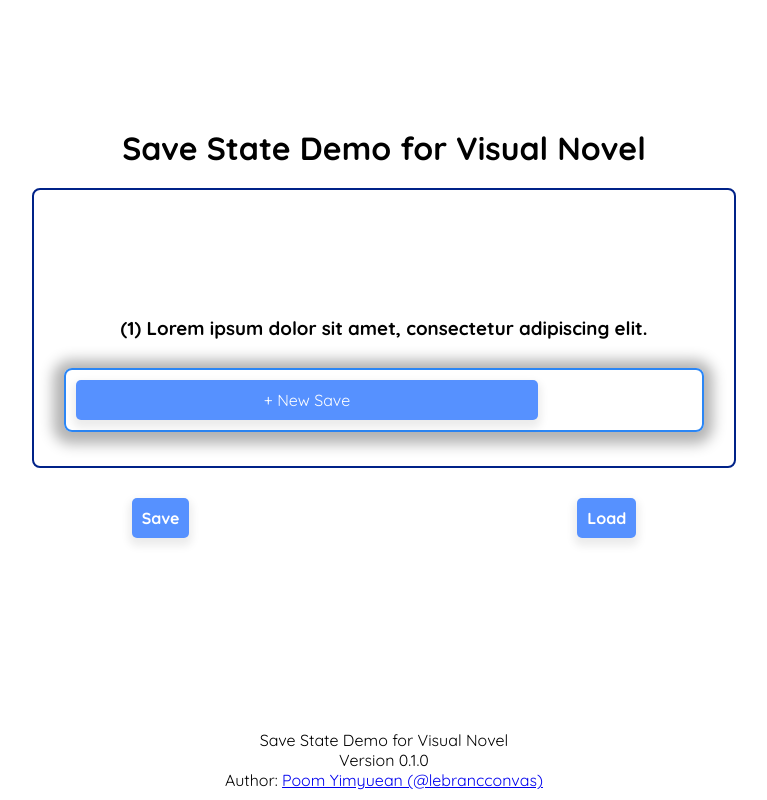
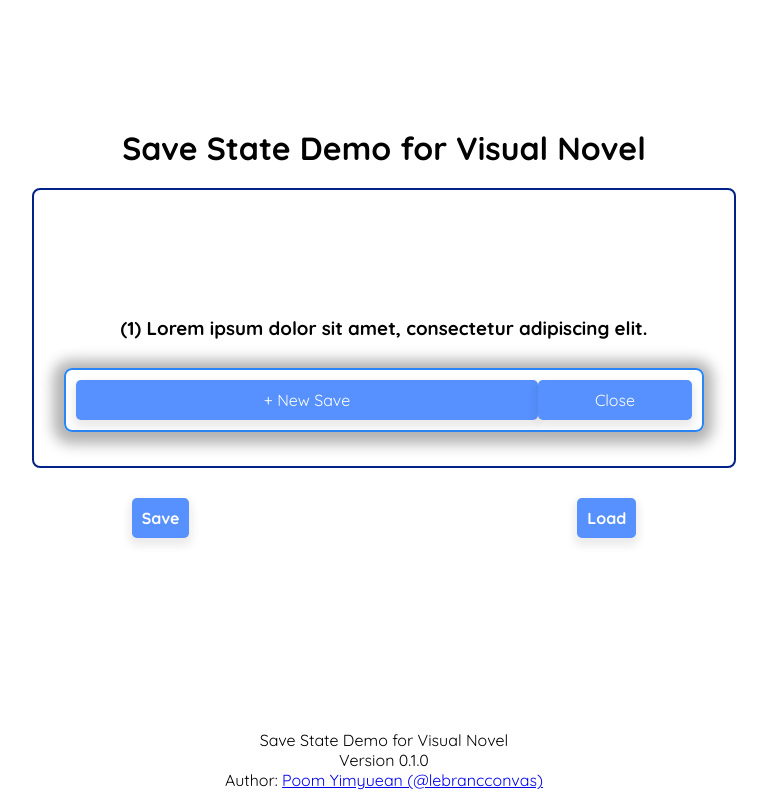
Before and after one commit to lebrancconvas/SaveState-VN-Demo, a React (Vite) app: page / in a window 1280 px wide. Both pictures are taken after a click on the button "Save". Shown: the whole page, without its empty margins (256-1023 px from the left). Built offline with nearby package versions, Linux system fonts and the light colour scheme.

Commit message:
✨ feat: (wip) close save modal when clicked on close button.

```diff
--- a/src/components/SaveStateModal.tsx
+++ b/src/components/SaveStateModal.tsx
@@ -1,6 +1,6 @@
 import "../styles/SaveStateModal.scss";
 import type { SaveData } from "../@types";
-import { useContext, useState } from "react";
+import { useContext, useEffect, useState } from "react";
 import SaveStateContext from "../context/context";
 import { MAXIMUM_SAVE_SLOTS } from "../constants";
 
@@ -11,6 +11,11 @@ type SaveStateModalProps = {
 function SaveStateModal({ isOpen }: SaveStateModalProps) {
   const saveStates = useContext(SaveStateContext);
   const [saveDataCollection, setSaveDataCollection] = useState<SaveData[]>([]);
+  const [isSaveModalOpen, setIsSaveModalOpen] = useState<boolean>(true);
+
+  useEffect(() => {
+    setIsSaveModalOpen(isOpen);
+  }, [isOpen]);
 
   const save = () => {
     const saveDataMock: SaveData = {
@@ -26,11 +31,16 @@ function SaveStateModal({ isOpen }: SaveStateModalProps) {
     }
   };
 
-  if(isOpen) {
+  const closeModal = () => {
+    setIsSaveModalOpen(false);
+  };
+
+  if(isSaveModalOpen) {
     return (
       <div className="saveStateModal">
         <div id="save-action">
           <button onClick={save}>+ New Save</button>
+          <button onClick={closeModal}>Close</button>
         </div>
         <div id="save-content">
           {saveDataCollection.map((save) => (
```
